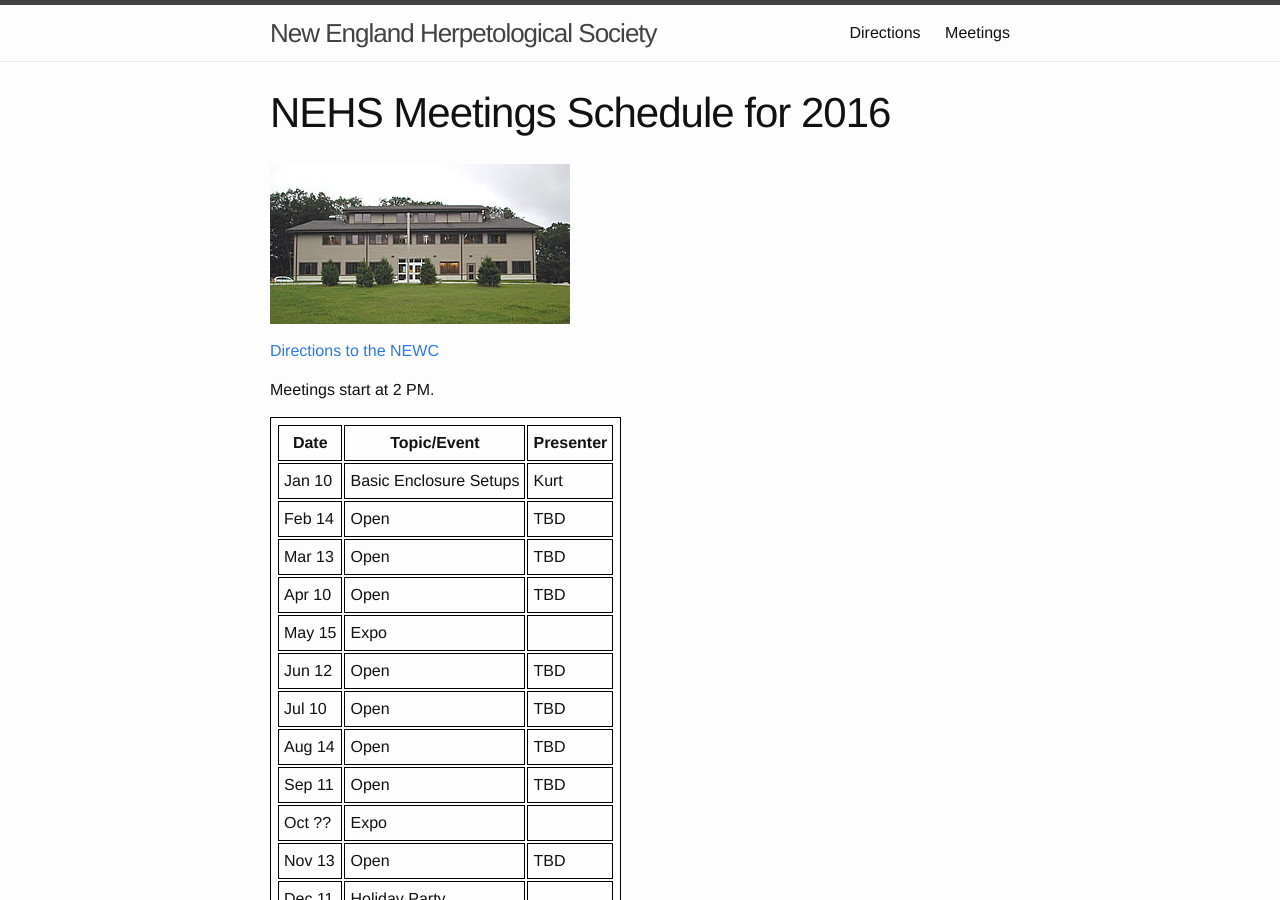
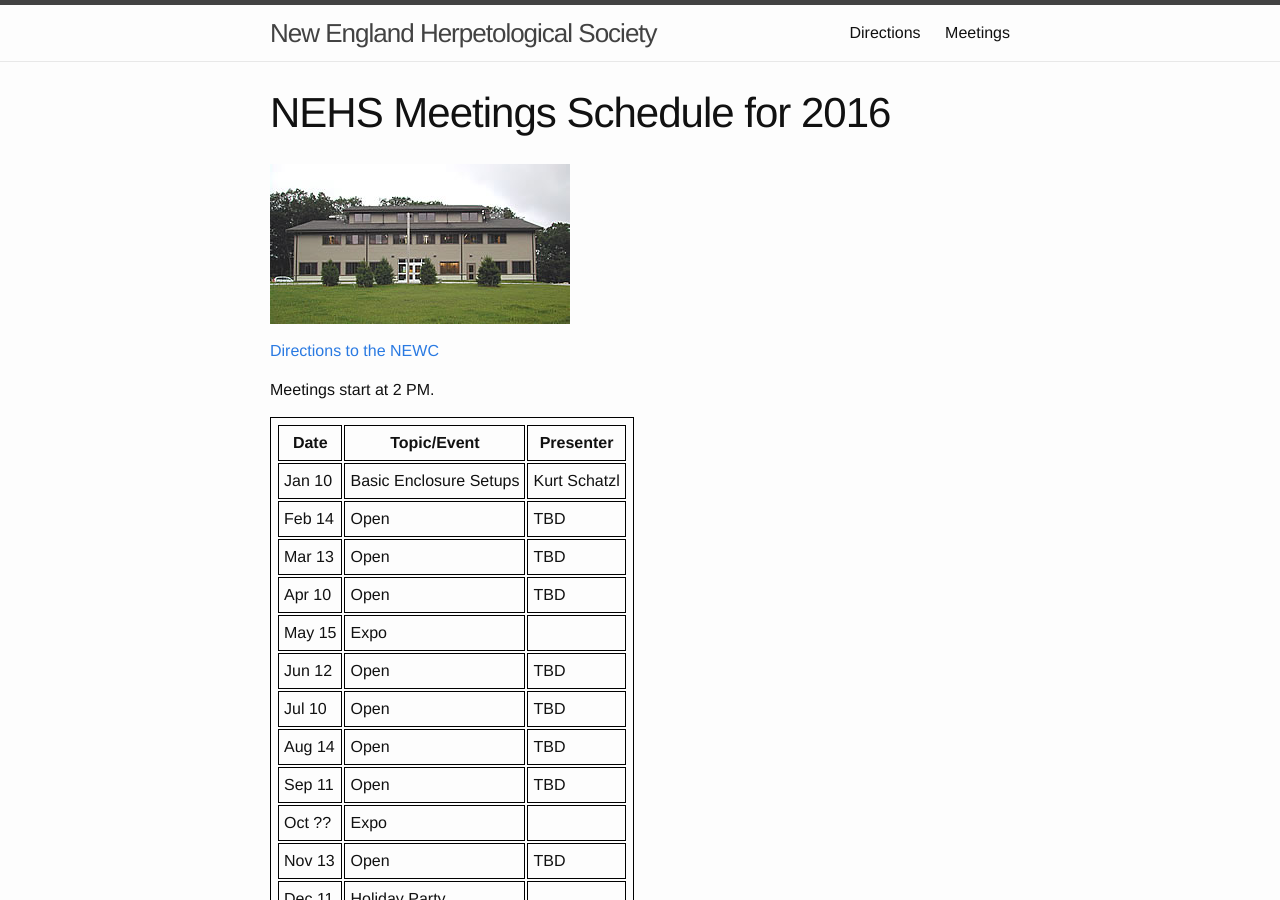
Before and after one commit to NEHerp/neherp.com, a Jekyll site: the page built from meetings.md, in a window 1280 px wide and 900 px high. Built offline with Jekyll 4.4.1, drawn with Linux system fonts in a browser that asks for light colours.

Commit message:
Add Kurt's Last name

```diff
--- a/meetings.md
+++ b/meetings.md
@@ -14,7 +14,7 @@
 
 |  Date | Topic/Event  | Presenter |
 |---|---|---|
-| Jan 10  |  Basic Enclosure Setups | Kurt |
+| Jan 10  |  Basic Enclosure Setups | Kurt Schatzl|
 | Feb 14  |  Open  |  TBD |
 | Mar 13  |  Open  |  TBD |
 | Apr 10  |  Open  |  TBD |
```
